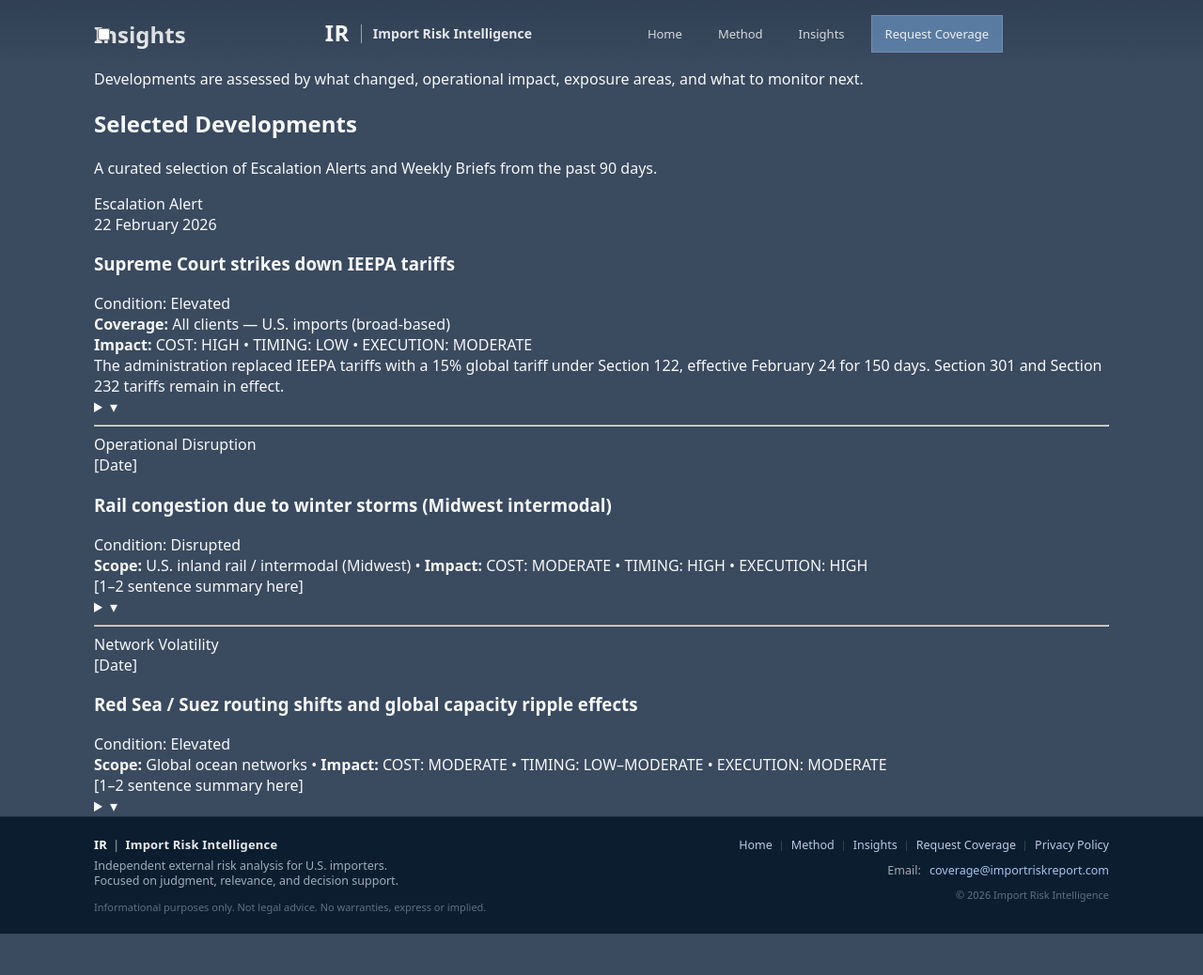
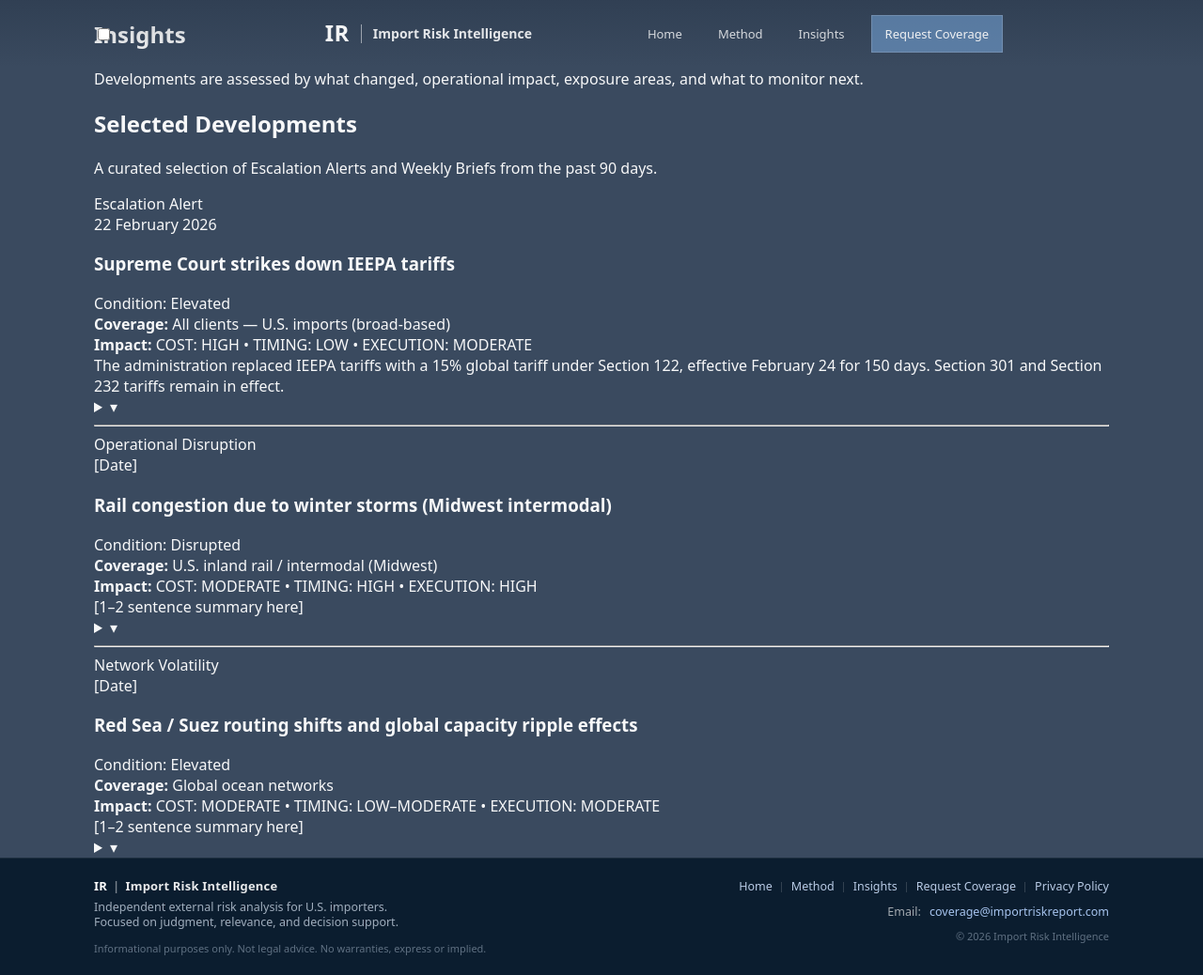
Before and after one commit to importrisk/import-risk-intelligence-site, a Jekyll site: the page built from insights.html, in a window 1280 px wide. Shown: the whole page at 94% size. Built offline with Jekyll 4.4.1, drawn with Linux system fonts in a browser that asks for light colours; before the commit the page ends 994 px from its top, so only the background shows below that.

Commit message:
Update insights.html

```diff
--- a/insights.html
+++ b/insights.html
@@ -53,10 +53,11 @@ description: Examples of what an IRI Escalation Alert or Weekly Brief looks like
               </div>
             </div>
 
-           <div class="brief-meta">
-           <div class="brief-coverage"><strong>Coverage:</strong> All clients — U.S. imports (broad-based)</div>
-           <div class="brief-impact"><strong>Impact:</strong> COST: HIGH <span class="sep">•</span> TIMING: LOW <span class="sep">•</span> EXECUTION: MODERATE</div>
-           </div>
+            <div class="brief-meta">
+              <div class="brief-coverage"><strong>Coverage:</strong> All clients — U.S. imports (broad-based)</div>
+              <div class="brief-impact"><strong>Impact:</strong> COST: HIGH <span class="sep">•</span> TIMING: LOW <span class="sep">•</span> EXECUTION: MODERATE</div>
+            </div>
+
           </header>
 
           <div class="brief-summary">
@@ -124,13 +125,8 @@ description: Examples of what an IRI Escalation Alert or Weekly Brief looks like
             </div>
 
             <div class="brief-meta">
-              <span><strong>Scope:</strong> U.S. inland rail / intermodal (Midwest)</span>
-              <span class="sep">•</span>
-              <span><strong>Impact:</strong> COST: MODERATE</span>
-              <span class="sep">•</span>
-              <span>TIMING: HIGH</span>
-              <span class="sep">•</span>
-              <span>EXECUTION: HIGH</span>
+              <div class="brief-coverage"><strong>Coverage:</strong> U.S. inland rail / intermodal (Midwest)</div>
+              <div class="brief-impact"><strong>Impact:</strong> COST: MODERATE <span class="sep">•</span> TIMING: HIGH <span class="sep">•</span> EXECUTION: HIGH</div>
             </div>
           </header>
 
@@ -160,13 +156,8 @@ description: Examples of what an IRI Escalation Alert or Weekly Brief looks like
             </div>
 
             <div class="brief-meta">
-              <span><strong>Scope:</strong> Global ocean networks</span>
-              <span class="sep">•</span>
-              <span><strong>Impact:</strong> COST: MODERATE</span>
-              <span class="sep">•</span>
-              <span>TIMING: LOW–MODERATE</span>
-              <span class="sep">•</span>
-              <span>EXECUTION: MODERATE</span>
+              <div class="brief-coverage"><strong>Coverage:</strong> Global ocean networks</div>
+              <div class="brief-impact"><strong>Impact:</strong> COST: MODERATE <span class="sep">•</span> TIMING: LOW–MODERATE <span class="sep">•</span> EXECUTION: MODERATE</div>
             </div>
           </header>
 
```
